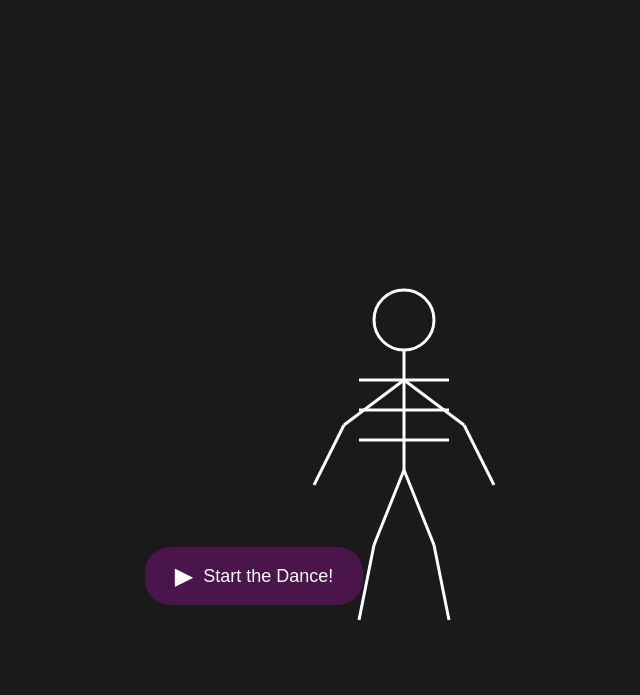
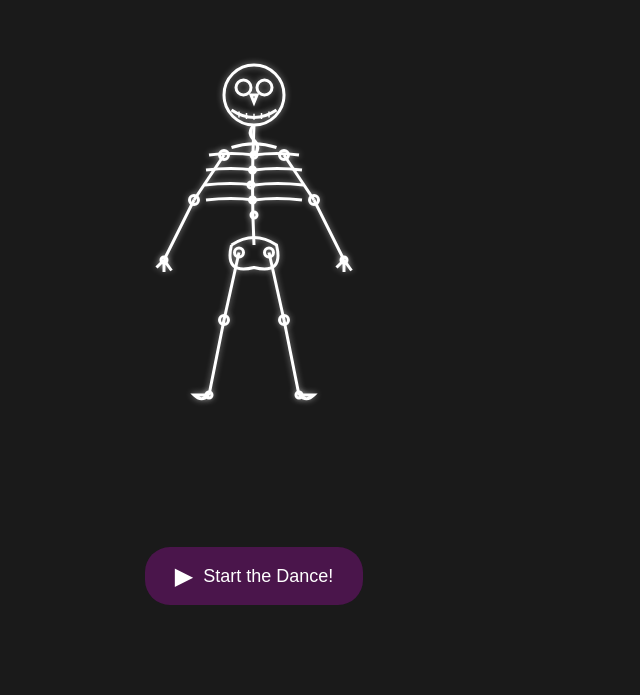
Before and after one commit to websimapi/websim-skeletondance, a plain HTML site: page index.html in a window 1280 px wide. Shown: the part 155-850 px from the top of the page, without its empty margins (386-1026 px from the left). After the commit the page ends 800 px from the top, so only its background shows below. Drawn offline with Linux system fonts and the light colour scheme.

Commit message:
v4: Make the skeleton more detailed

```diff
--- a/index.html
+++ b/index.html
@@ -2,38 +2,115 @@
 <head>
   <meta charset="UTF-8">
   <meta name="viewport" content="width=device-width, initial-scale=1.0">
-  <title>Interactive Skeleton Dance Party</title>
+  <title>Skeleton Dance Party</title>
   <link rel="stylesheet" href="styles.css">
 </head>
 <body>
   <div class="scene">
     <div class="magic-particles"></div>
     <svg class="skeleton" viewBox="0 0 200 300">
-      <!-- Head -->
-      <circle class="skull" cx="100" cy="50" r="20" />
-
-      <!-- Body -->
-      <path class="spine" d="M100 70 L100 150" />
-      <path class="ribs" d="M70 90 H130 M70 110 H130 M70 130 H130" />
-
-      <!-- Arms -->
-      <g class="left-arm">
-        <path d="M100 90 L60 120" />
-        <path d="M60 120 L40 160" />
-      </g>
-      <g class="right-arm">
-        <path d="M100 90 L140 120" />
-        <path d="M140 120 L160 160" />
+      <!-- Skull with more detail -->
+      <g class="skull">
+        <circle cx="100" cy="50" r="20" />
+        <!-- Eye sockets -->
+        <circle cx="93" cy="45" r="5" />
+        <circle cx="107" cy="45" r="5" />
+        <!-- Nasal cavity -->
+        <path d="M98 50 L102 50 L100 55 Z" />
+        <!-- Jaw -->
+        <path d="M85 60 Q100 70 115 60" />
+        <!-- Teeth -->
+        <path d="M90 61 v4 M95 62 v4 M100 62.5 v4 M105 62 v4 M110 61 v4" stroke-width="1" />
       </g>
 
-      <!-- Legs -->
+      <!-- Neck vertebrae -->
+      <path class="neck" d="M100 70 Q95 75 100 80 Q105 85 100 90" />
+
+      <!-- Enhanced spine and detailed ribcage -->
+      <g class="torso">
+        <path class="spine" d="M100 70 Q98 110 100 150" />
+        <!-- Vertebrae dots -->
+        <circle cx="100" cy="90" r="2" />
+        <circle cx="99" cy="100" r="2" />
+        <circle cx="98" cy="110" r="2" />
+        <circle cx="99" cy="120" r="2" />
+        <circle cx="100" cy="130" r="2" />
+
+        <!-- Detailed ribcage -->
+        <path class="ribs" d="
+          M70 90 Q85 88 100 90 Q115 88 130 90
+          M68 100 Q85 98 100 100 Q115 98 132 100
+          M67 110 Q85 108 100 110 Q115 108 133 110
+          M68 120 Q85 118 100 120 Q115 118 132 120
+        " />
+
+        <!-- Collarbone -->
+        <path d="M85 85 Q100 80 115 85" />
+      </g>
+
+      <!-- Arms with joints -->
+      <g class="left-arm">
+        <!-- Shoulder joint -->
+        <circle cx="80" cy="90" r="3" />
+        <!-- Upper arm -->
+        <path d="M80 90 L60 120" />
+        <!-- Elbow joint -->
+        <circle cx="60" cy="120" r="3" />
+        <!-- Forearm -->
+        <path d="M60 120 L40 160" />
+        <!-- Wrist -->
+        <circle cx="40" cy="160" r="2" />
+        <!-- Hand -->
+        <path d="M40 160 L35 165 M40 160 L40 168 M40 160 L45 167" />
+      </g>
+
+      <g class="right-arm">
+        <!-- Shoulder joint -->
+        <circle cx="120" cy="90" r="3" />
+        <!-- Upper arm -->
+        <path d="M120 90 L140 120" />
+        <!-- Elbow joint -->
+        <circle cx="140" cy="120" r="3" />
+        <!-- Forearm -->
+        <path d="M140 120 L160 160" />
+        <!-- Wrist -->
+        <circle cx="160" cy="160" r="2" />
+        <!-- Hand -->
+        <path d="M160 160 L155 165 M160 160 L160 168 M160 160 L165 167" />
+      </g>
+
+      <!-- Pelvis -->
+      <path class="pelvis" d="M85 150 Q100 140 115 150 Q120 170 100 165 Q80 170 85 150" />
+
+      <!-- Legs with joints -->
       <g class="left-leg">
-        <path d="M100 150 L80 200" />
+        <!-- Hip joint -->
+        <circle cx="90" cy="155" r="3" />
+        <!-- Thigh -->
+        <path d="M90 155 L80 200" />
+        <!-- Knee joint -->
+        <circle cx="80" cy="200" r="3" />
+        <!-- Shin -->
         <path d="M80 200 L70 250" />
+        <!-- Ankle -->
+        <circle cx="70" cy="250" r="2" />
+        <!-- Foot -->
+        <path d="M70 250 L60 250 Q65 255 70 250" />
       </g>
+
       <g class="right-leg">
-        <path d="M100 150 L120 200" />
+        <!-- Hip joint -->
+        <circle cx="110" cy="155" r="3" />
+        <!-- Thigh -->
+        <path d="M110 155 L120 200" />
+        <!-- Knee joint -->
+        <circle cx="120" cy="200" r="3" />
+        <!-- Shin -->
         <path d="M120 200 L130 250" />
+        <!-- Ankle -->
+        <circle cx="130" cy="250" r="2" />
+        <!-- Foot -->
+        <path d="M130 250 L140 250 Q135 255 130 250" />
       </g>
     </svg>
   </div>
--- a/main.js
+++ b/main.js
@@ -46,88 +46,11 @@ class ParticleSystem {
   }
 }
 
-class SkeletonController {
-  constructor() {
-    this.skeleton = document.querySelector('.skeleton');
-    this.centerX = window.innerWidth / 2;
-    this.centerY = window.innerHeight / 2;
-    this.sensitivity = 0.05;
-    this.currentX = 0;
-    this.currentY = 0;
-
-    this.setupEventListeners();
-  }
-
-  setupEventListeners() {
-    // Mouse movement control
-    document.addEventListener('mousemove', (e) => {
-      this.handleMovement(
-        (e.clientX - this.centerX) * this.sensitivity,
-        (e.clientY - this.centerY) * this.sensitivity
-      );
-    });
-
-    // Device orientation control
-    if (window.DeviceOrientationEvent) {
-      window.addEventListener('deviceorientation', (e) => {
-        if (e.beta && e.gamma) {
-          // Convert device tilt to position offset
-          const xOffset = e.gamma * 2; // Left/Right tilt
-          const yOffset = (e.beta - 45) * 2; // Front/Back tilt
-          this.handleMovement(xOffset, yOffset);
-        }
-      });
-    }
-
-    // Handle window resize
-    window.addEventListener('resize', () => {
-      this.centerX = window.innerWidth / 2;
-      this.centerY = window.innerHeight / 2;
-    });
-
-    // Continuously update skeleton position
-    requestAnimationFrame(this.updatePosition.bind(this));
-  }
-
-  handleMovement(xOffset, yOffset) {
-    // Calculate new position with boundaries
-    const maxOffset = 100;
-    this.currentX = Math.max(Math.min(xOffset, maxOffset), -maxOffset);
-    this.currentY = Math.max(Math.min(yOffset, maxOffset), -maxOffset);
-  }
-
-  updatePosition() {
-    // Get the current dance transform if it exists
-    const computedStyle = window.getComputedStyle(this.skeleton);
-    let danceTransform = '';
-
-    if (this.skeleton.closest('.scene').classList.contains('dancing')) {
-      // Extract just the translateY and rotate from the dance animation
-      const matrix = computedStyle.transform;
-      if (matrix && matrix !== 'none') {
-        // Keep the Y translation from the dance animation
-        danceTransform = matrix.replace('matrix(', '').replace(')', '').split(',');
-        if (danceTransform.length >= 6) {
-          const ty = danceTransform[5];
-          danceTransform = `translateY(${ty}px)`;
-        }
-      }
-    }
-
-    // Combine the position offset with any existing dance transform
-    this.skeleton.style.transform = `translate(${this.currentX}px, ${this.currentY}px) ${danceTransform}`;
-
-    // Continue the animation loop
-    requestAnimationFrame(this.updatePosition.bind(this));
-  }
-}
-
 document.addEventListener('DOMContentLoaded', () => {
   const scene = document.querySelector('.scene');
   const playButton = document.getElementById('playButton');
   const musicTrack = document.getElementById('musicTrack');
   const particles = new ParticleSystem();
-  const skeletonController = new SkeletonController();
 
   let isPlaying = false;
 
--- a/styles.css
+++ b/styles.css
@@ -25,8 +25,10 @@ body {
   stroke: #fff;
   stroke-width: 2;
   fill: none;
-  transition: transform 0.1s ease-out;
-  will-change: transform;
+}
+
+.skeleton path, .skeleton circle {
+  filter: drop-shadow(0 0 2px rgba(255, 255, 255, 0.5));
 }
 
 .magic-particles {
@@ -71,7 +73,7 @@ body {
   font-size: 24px;
 }
 
-@keyframes dance-y {
+@keyframes dance {
   0%, 100% { transform: translateY(0); }
   25% { transform: translateY(-20px) rotate(5deg); }
   75% { transform: translateY(-10px) rotate(-5deg); }
@@ -88,25 +90,25 @@ body {
 }
 
 .dancing .skeleton {
-  animation: dance-y 1s infinite;
+  animation: dance 1s infinite;
 }
 
 .dancing .left-arm {
-  transform-origin: 100px 90px;
+  transform-origin: 80px 90px;
   animation: armWave 0.5s infinite;
 }
 
 .dancing .right-arm {
-  transform-origin: 100px 90px;
+  transform-origin: 120px 90px;
   animation: armWave 0.5s infinite reverse;
 }
 
 .dancing .left-leg {
-  transform-origin: 100px 150px;
+  transform-origin: 90px 155px;
   animation: legBop 0.5s infinite alternate;
 }
 
 .dancing .right-leg {
-  transform-origin: 100px 150px;
+  transform-origin: 110px 155px;
   animation: legBop 0.5s infinite alternate-reverse;
 }
```
